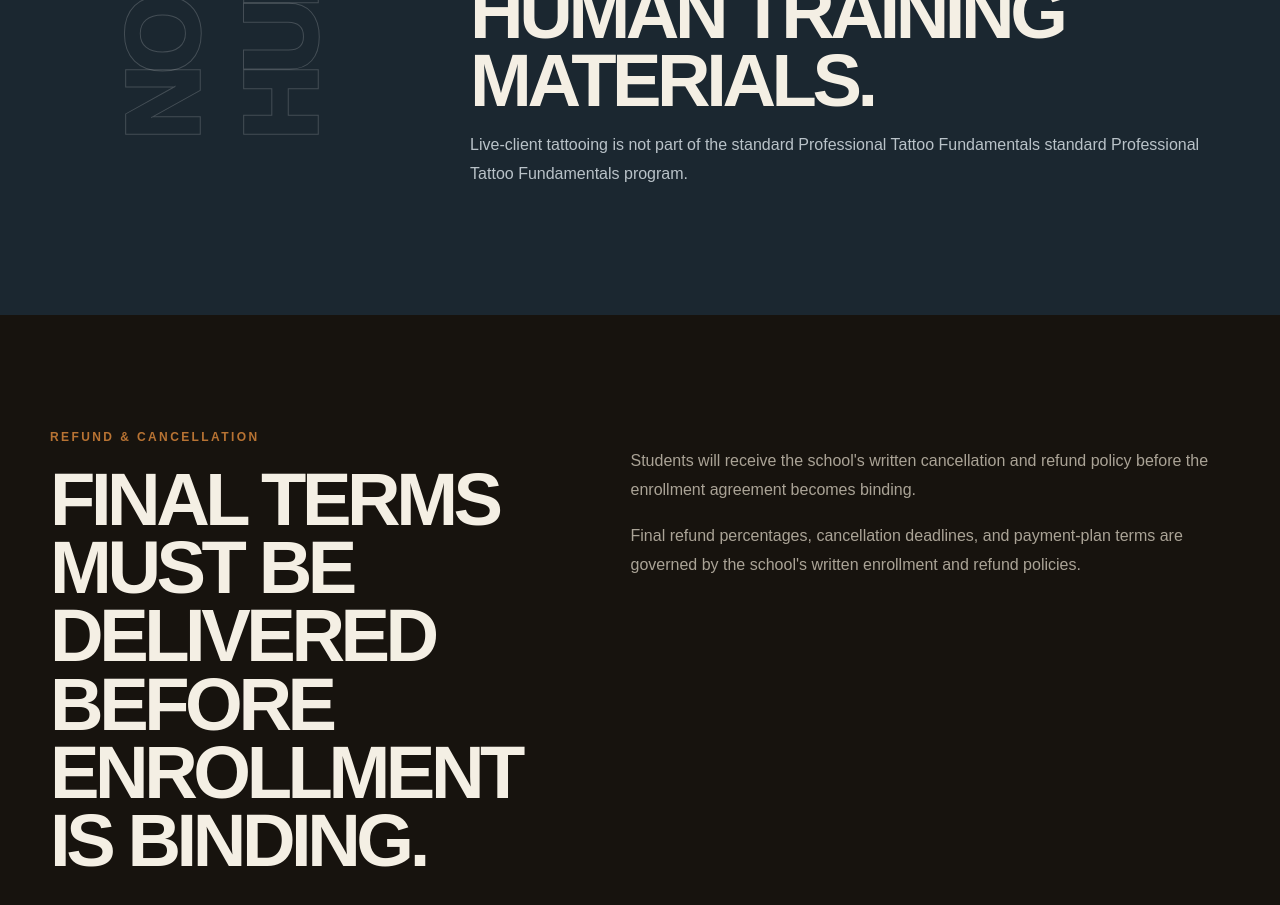
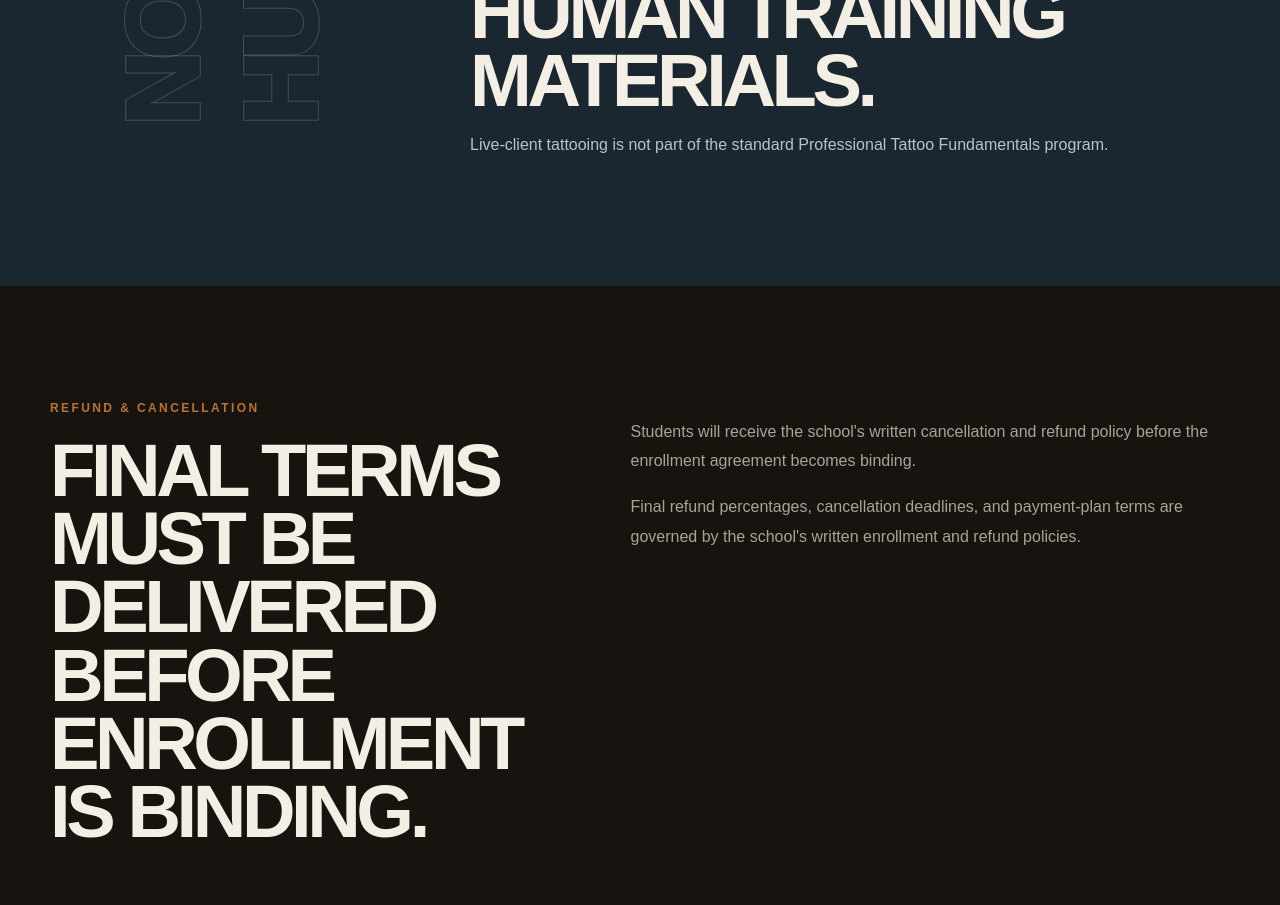
Before and after one commit to Adhco0543/tattoo_ink_school, a Next.js app: page /policies in a window 1280 px wide. Shown: the part 3940-4845 px from the top of the page. Built offline with nearby package versions, Linux system fonts and the light colour scheme; no server answers.

Commit message:
Fix duplicated policy sentence

```diff
--- a/app/policies/page.tsx
+++ b/app/policies/page.tsx
@@ -153,8 +153,7 @@ export default function PoliciesPage() {
             <p className="eyebrow">Practical training limitation</p>
             <h2>Standard exercises use approved non-human training materials.</h2>
             <p>
-              Live-client tattooing is not part of the standard Professional Tattoo Fundamentals
-              standard Professional Tattoo Fundamentals program.
+              Live-client tattooing is not part of the standard Professional Tattoo Fundamentals program.
             </p>
           </div>
         </div>
```
